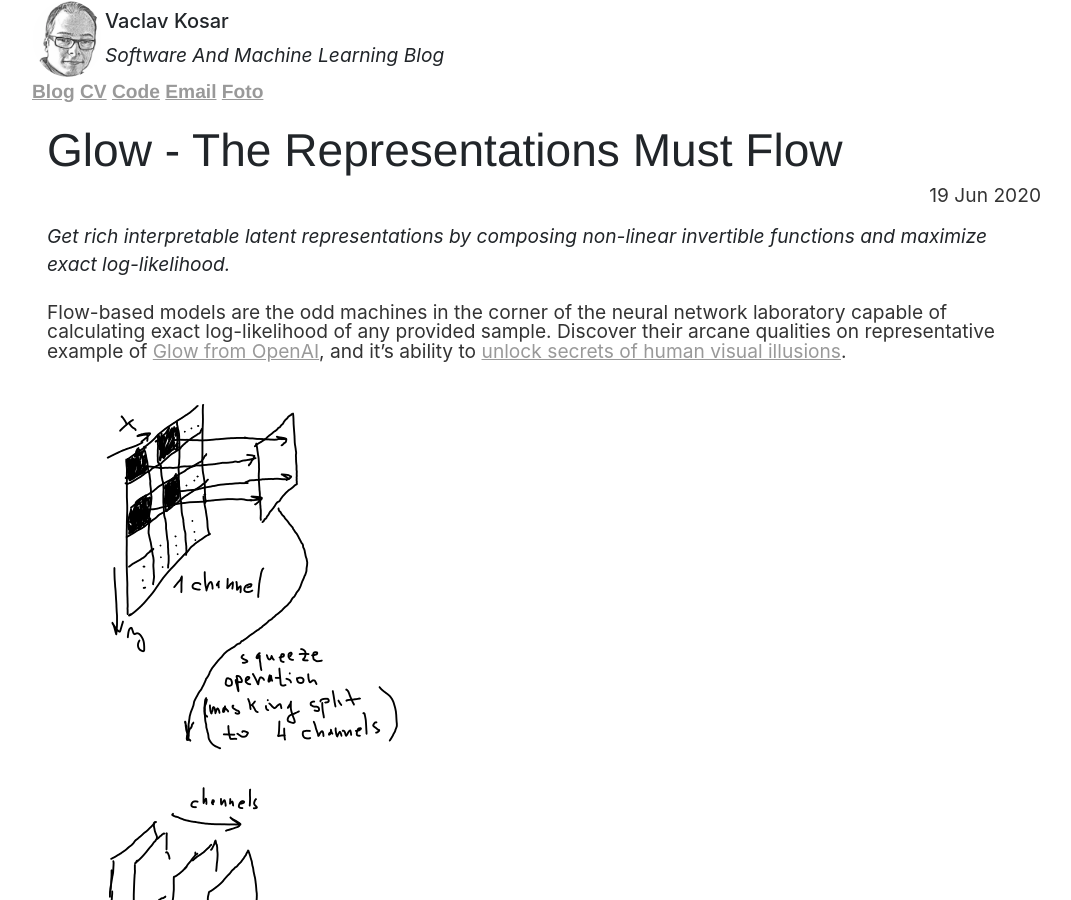
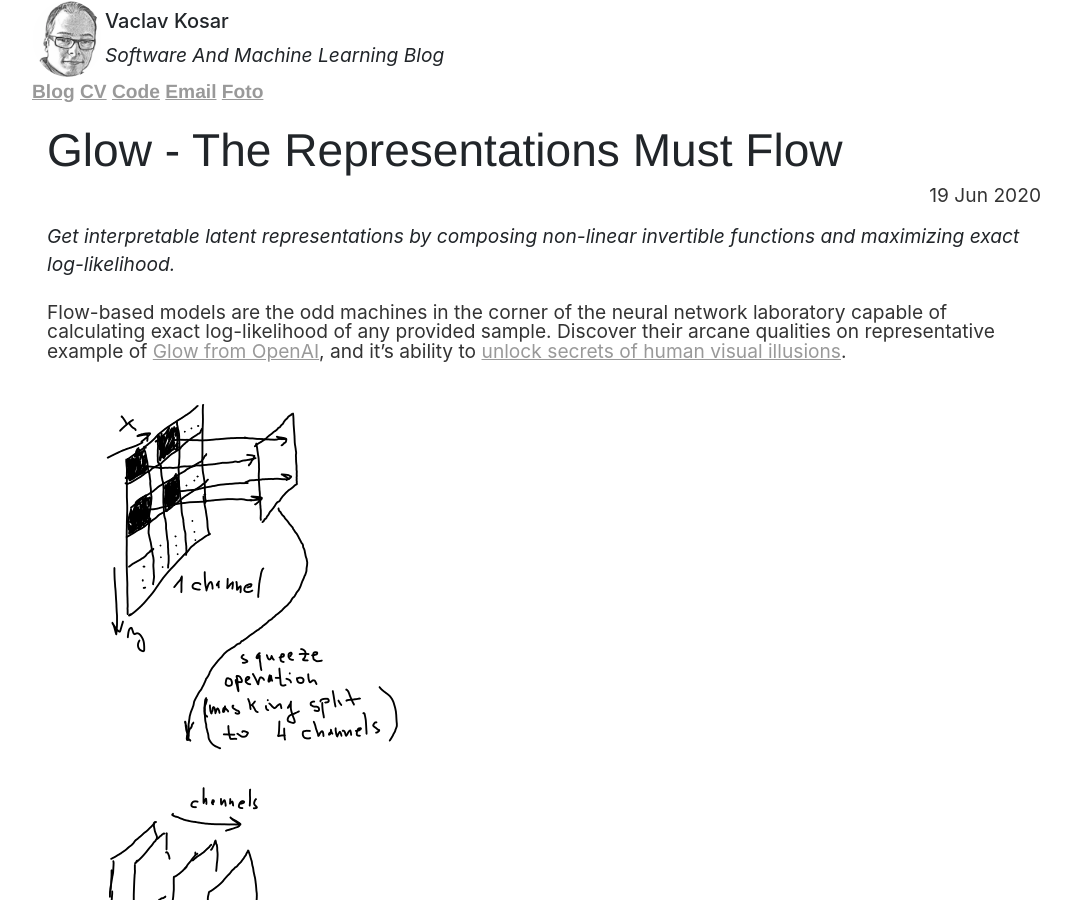
Before and after one commit to vackosar/vackosar.github.io, a Jekyll site: the page built from _posts/2020-06-19-glow-the-representations-must-flow.md, in a window 1280 px wide and 900 px high. Shown: the whole window, without its empty margins (96-1167 px from the left). Built offline with Jekyll 4.4.1, drawn with Linux system fonts in a browser that asks for light colours; nearby versions of some CDN libraries; library files that are not in the unit come from our copies; comment, search, counter and statistics services are not loaded.

Commit message:
flow-based model

```diff
--- a/_posts/2020-06-19-glow-the-representations-must-flow.md
+++ b/_posts/2020-06-19-glow-the-representations-must-flow.md
@@ -3,7 +3,7 @@ layout: post
 title: "Glow - The Representations Must Flow"
 date: 2020-06-19
 categories: ML
-description: Get rich interpretable latent representations by composing non-linear invertible functions and maximize exact log-likelihood.
+description: Get interpretable latent representations by composing non-linear invertible functions and maximizing exact log-likelihood.
 image: https://raw.githubusercontent.com/vackosar/vackosar.github.io/master/images/glow-drawing.png
 permalink: /:categories/:title
 ---
```
